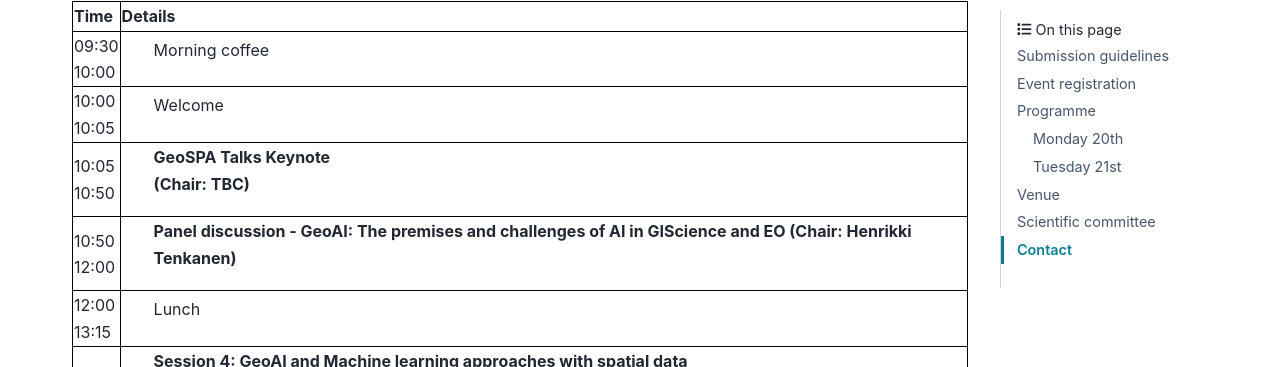
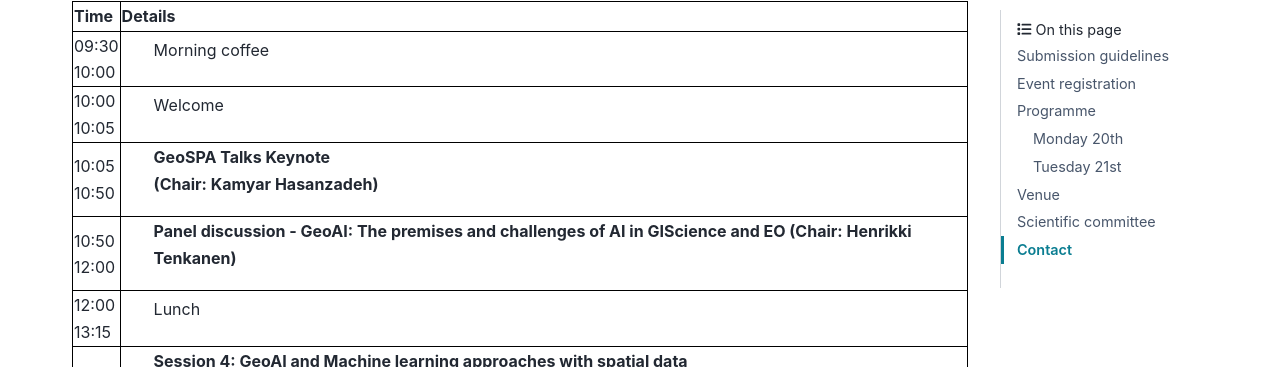
Before and after one commit to AaltoGIS/geoinformatics-days, a Sphinx documentation site: the page built from source/index.rst, in a window 1280 px wide and 900 px high, scrolled down 3337 px. Shown: the part 86-453 px from the top of the window. Built offline with Sphinx 7.4.7 and the PyData theme 0.15.4, drawn with Linux system fonts in a browser that asks for light colours.

Commit message:
Add Chair for GeoSpa Talks Keynote

```diff
--- a/source/index.rst
+++ b/source/index.rst
@@ -277,7 +277,7 @@ Tuesday 21st
             <td>10:05 <br> 10:50</td>
             <td>
                 <ul>
-                    <p><b>GeoSPA Talks Keynote <br>(Chair: TBC)</b></p>
+                    <p><b>GeoSPA Talks Keynote <br>(Chair: Kamyar Hasanzadeh)</b></p>
 
                 </ul>
 
```
